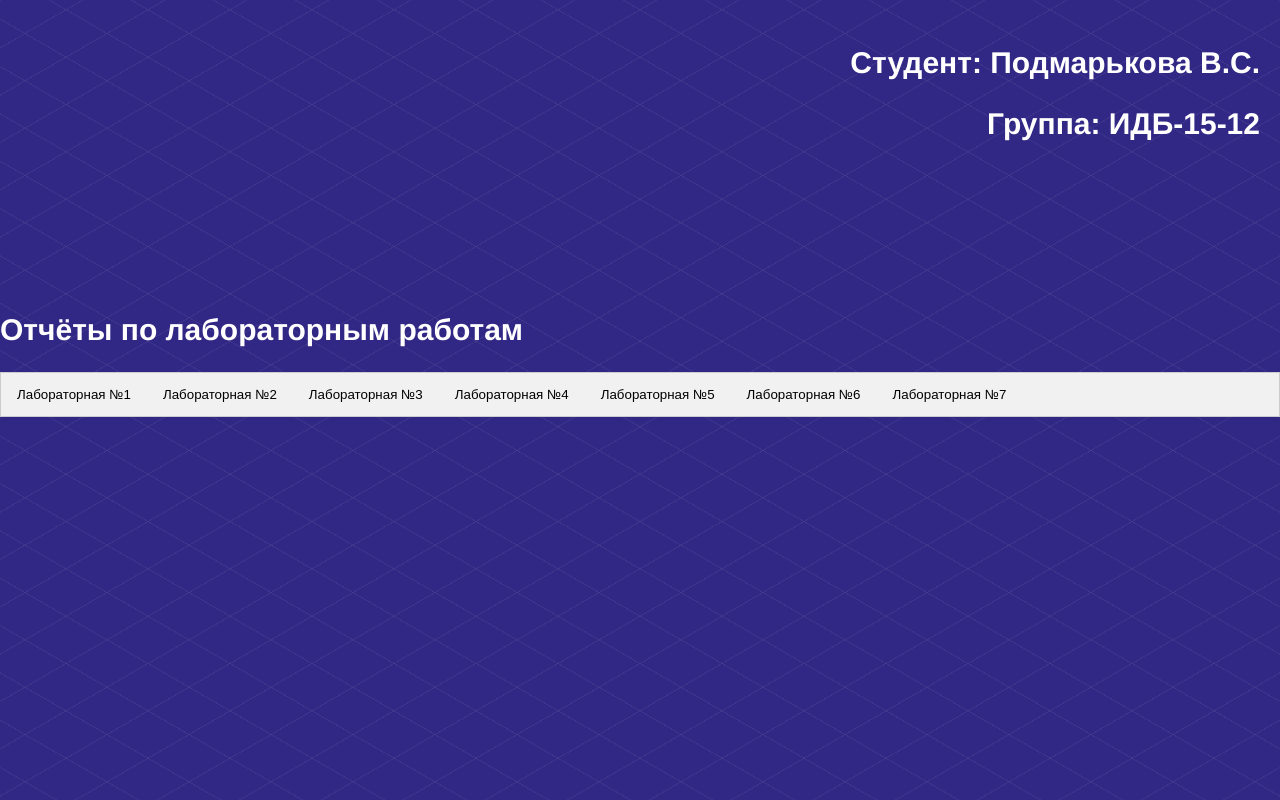
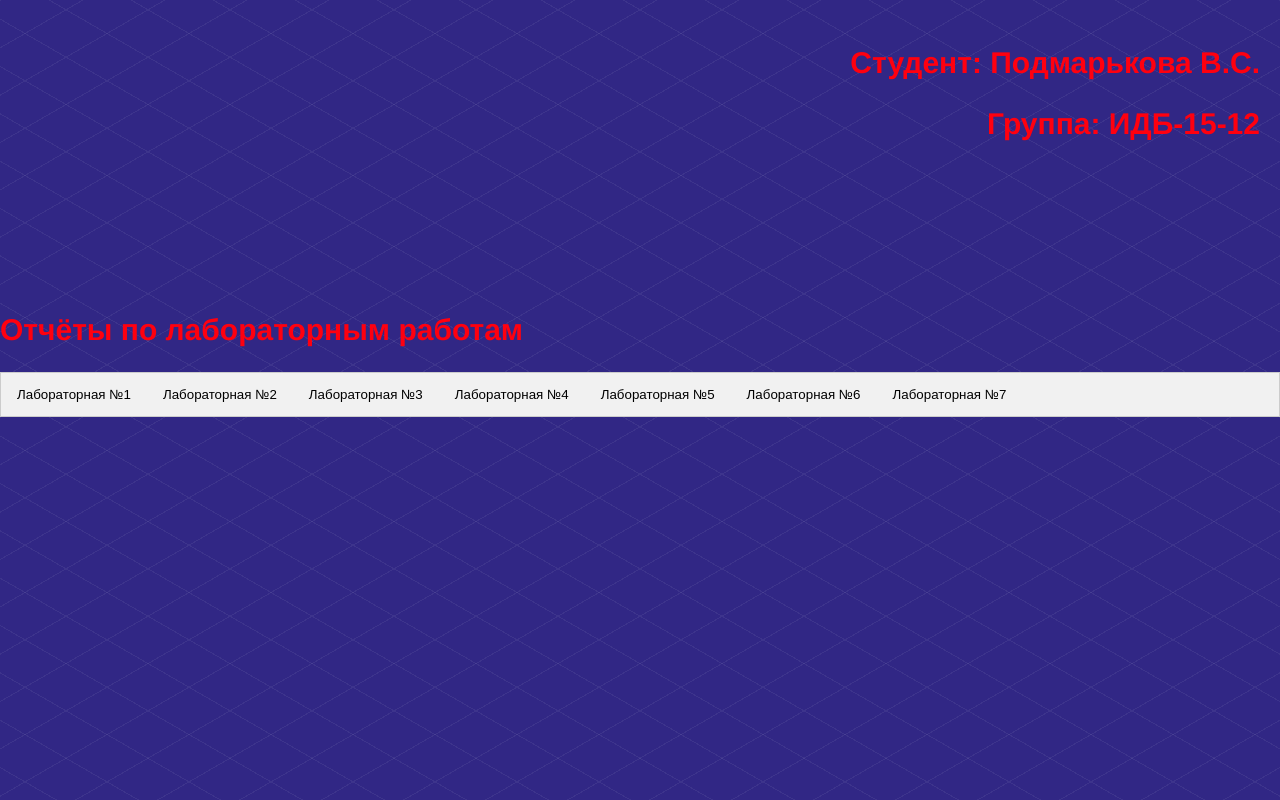
Before and after one commit to slava6370/victoriapdmr.github.io, a plain HTML site: page index.html in a window 1280 px wide. Drawn offline with Linux system fonts and the light colour scheme; files that its build step writes are made by us from their sources.

Commit message:
Update style.css

```diff
--- a/style.css
+++ b/style.css
@@ -5,7 +5,7 @@ body {
   font-size: 20px;
   line-height: 1.2;
   font-family: Helvetica, Arial, sans-serif;
-  color: #ffffff;
+  color: #ff000f;
 
   background-color: #312785;
   background-image:
```
